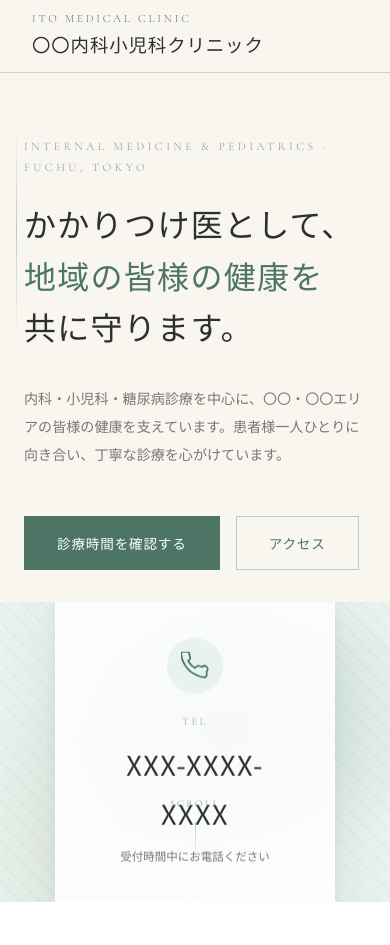
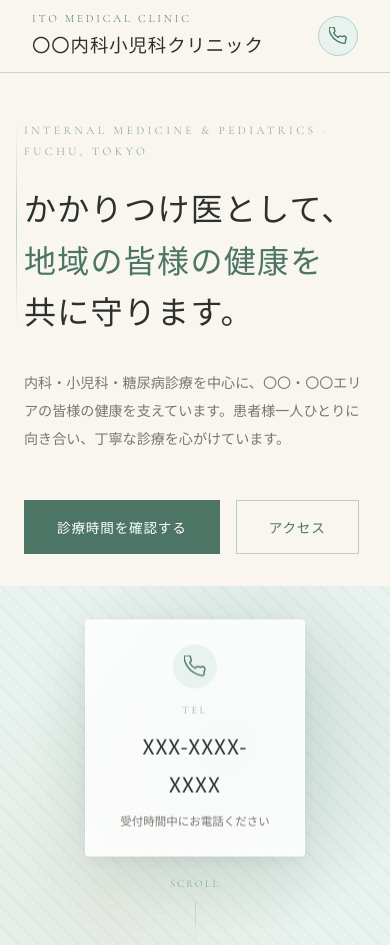
Before and after one commit to chom-maho/sample, a plain HTML site: page 01/index.html in a window 390 px wide. Shown: the top 945 px of the page. Drawn offline with nearby package versions, Linux system fonts and the light colour scheme.

Commit message:
reduce vertical spacing on mobile

```diff
--- a/01/index.html
+++ b/01/index.html
@@ -66,6 +66,27 @@
       flex-direction: column;
       gap: 0;
       text-decoration: none;
+    }
+
+    .mobile-tel {
+      display: none;
+      align-items: center;
+      justify-content: center;
+      width: 40px;
+      height: 40px;
+      background: var(--sage-pale);
+      border: 1px solid var(--sage-light);
+      border-radius: 50%;
+      color: var(--sage-dark);
+      text-decoration: none;
+    }
+
+    .mobile-tel svg {
+      width: 18px;
+      height: 18px;
+      stroke: var(--sage-dark);
+      fill: none;
+      stroke-width: 1.8;
     }
 
     .logo-en {
@@ -987,7 +1008,7 @@
     @media (max-width: 900px) {
       .hero { grid-template-columns: 1fr; min-height: auto; }
       .hero-text { padding: 5rem 2rem 3rem; }
-      .hero-visual { height: 60vw; min-height: 300px; }
+      .hero-visual { height: 70vw; min-height: 320px; }
       .about-grid { grid-template-columns: 1fr; gap: 3rem; }
       .about-visual-box { aspect-ratio: 16/7; }
       .about-accent { display: none; }
@@ -996,12 +1017,35 @@
       .access-grid { grid-template-columns: 1fr; gap: 3rem; }
       .footer-top { grid-template-columns: 1fr; gap: 2.5rem; }
       nav { display: none; }
+      .mobile-tel { display: flex; }
     }
 
     @media (max-width: 600px) {
-      .hero-text { padding: 4rem 1.5rem 2rem; }
+      .hero-text { padding: 3rem 1.5rem 2rem; }
       .about-values { grid-template-columns: 1fr; }
-      .section-inner { padding: 0 1.5rem; }
+      .section-inner { padding: 0 1.2rem; }
+
+      /* セクション上下余白を縮小 */
+      .about, .services, .hours, .access { padding: 4rem 0; }
+      footer { padding: 3rem 0 1.5rem; }
+
+      /* Your Family Doctor ビジュアルを非表示 */
+      .about-visual { display: none; }
+
+      /* 電話番号カードをコンパクトに・上寄せ */
+      .hero-visual { min-height: 380px; }
+      .hero-card { padding: 1.5rem 2rem; min-width: 220px; top: 40%; }
+      .hero-card-tel { font-size: 1.3rem; }
+      .hero-card-icon { width: 44px; height: 44px; margin-bottom: 0.8rem; }
+      .hero-card-icon svg { width: 22px; height: 22px; }
+
+      /* スクロールアニメーションを再表示（カードと重ならない位置に） */
+      .hero-scroll { display: flex; bottom: 1.5rem; }
+
+      /* 診療時間テーブルを横スクロール */
+      .hours-table-wrap { overflow-x: auto; -webkit-overflow-scrolling: touch; }
+      .hours-table { min-width: 480px; }
+      .hours-table th, .hours-table td { padding: 0.8rem 0.6rem; font-size: 0.78rem; }
     }
   </style>
 </head>
@@ -1021,6 +1065,11 @@
         <a href="#access">アクセス</a>
         <a href="tel:XXXXXXXXXXX" class="nav-tel">XXX-XXXX-XXXX</a>
       </nav>
+      <a href="tel:XXXXXXXXXXX" class="mobile-tel" aria-label="電話する">
+        <svg viewBox="0 0 24 24" stroke-linecap="round" stroke-linejoin="round">
+          <path d="M22 16.92v3a2 2 0 01-2.18 2 19.79 19.79 0 01-8.63-3.07A19.5 19.5 0 013.07 10.8 19.79 19.79 0 01.11 2.26 2 2 0 012.11 0h3a2 2 0 012 1.72c.127.96.361 1.903.7 2.81a2 2 0 01-.45 2.11L6.09 7.91a16 16 0 006 6l1.27-1.27a2 2 0 012.11-.45c.907.339 1.85.573 2.81.7A2 2 0 0122 16.92z"/>
+        </svg>
+      </a>
     </div>
   </header>
 
```
Also changed, not shown: 01/.claude/settings.local.json (deleted), 2 other files.
